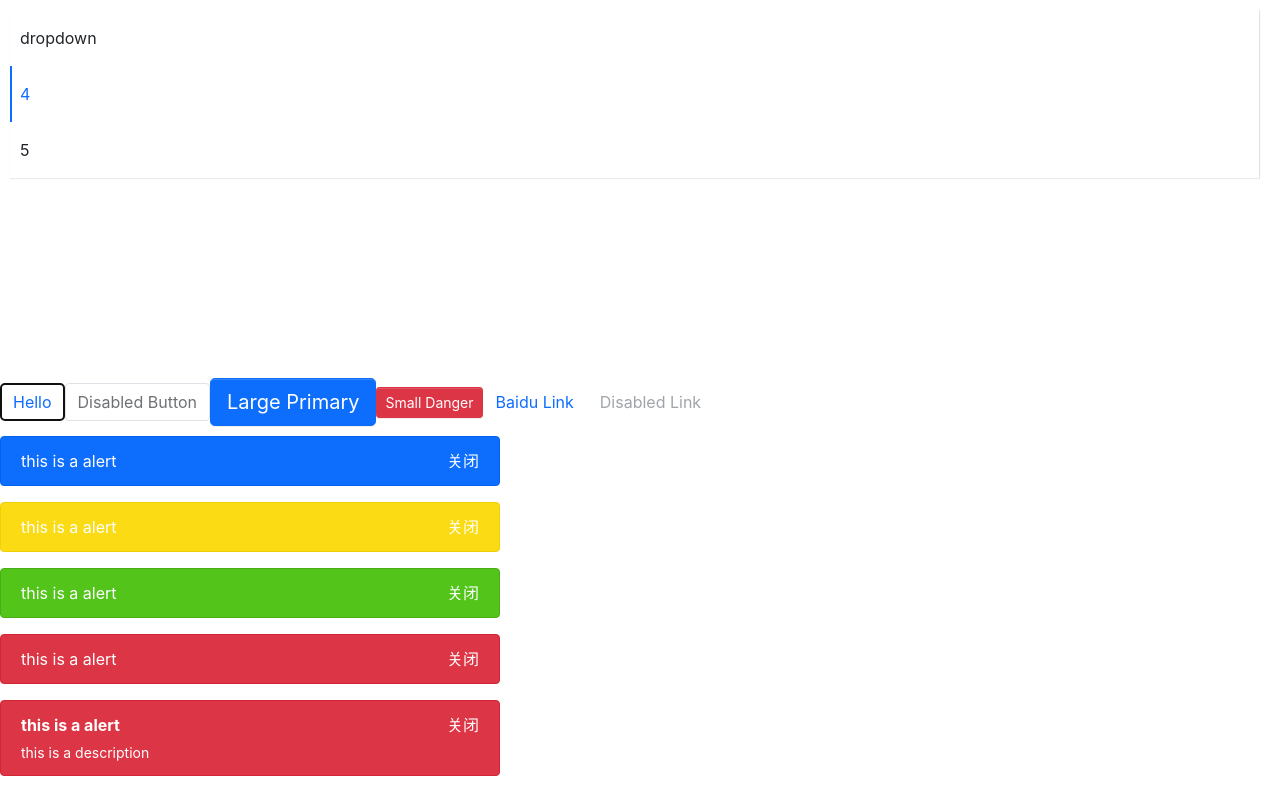
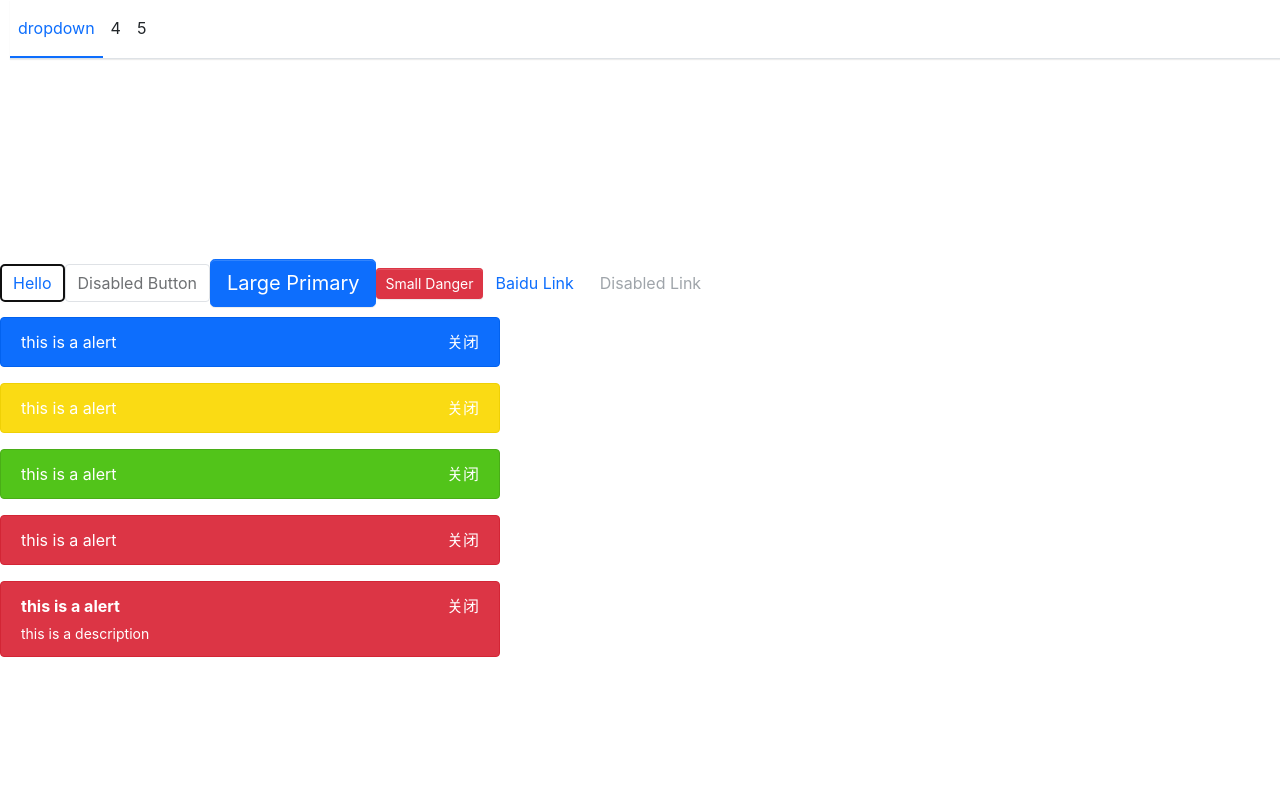
Before and after one commit to coderyjw/jw-ui-react, a React (Create React App) app: page / in a window 1280 px wide. Built offline with nearby package versions, Linux system fonts and the light colour scheme.

Commit message:
SubMenu 组件第三部分

```diff
--- a/src/App.tsx
+++ b/src/App.tsx
@@ -7,8 +7,8 @@ import SubMenu from './components/Menu/subMenu';
 function App() {
   return (
     <div className="App">
-      <Menu style={{marginBottom: '200px',marginLeft: '10px'}} defaultIndex={1} onSelect={index => console.log(index)} mode="vertical">
-        <SubMenu title="dropdown">
+      <Menu style={{marginBottom: '200px',marginLeft: '10px'}} defaultIndex="0" onSelect={index => console.log(index)} mode="horizontal" defaultOpenSubMenus={['0','1','2']}>
+        <SubMenu title="dropdown" >
           <MenuItem>dropdown1</MenuItem>
           <MenuItem>dropdown2</MenuItem>
           <MenuItem>dropdown3</MenuItem>
--- a/src/components/Menu/_style.scss
+++ b/src/components/Menu/_style.scss
@@ -6,24 +6,7 @@
   border-bottom: $menu-border-width solid $menu-border-color;
   box-shadow: $menu-box-shadow;
 
-  > .jw-menu-item {
-    padding:$menu-item-padding-x $menu-item-padding-y;
-    cursor: pointer;
-    transition: $menu-transition;
 
-    &:hover,&:focus {
-      text-decoration: none;
-    }
-    &.is-disabled {
-      color: $menu-item-disabled-color;
-      pointer-events: none;
-      cursor: default;
-    }
-    &.is-active,&:hover {
-      color: $menu-item-active-color;
-      border-bottom: $menu-item-active-border-width solid $menu-item-active-color;
-    }
-  }
   .jw-submenu-item {
     position: relative;
     .jw-submenu-title {
@@ -39,6 +22,13 @@
         transform: rotate(180deg);
       }
     }
+    &.is-disabled {
+      color: $menu-item-disabled-color !important;
+      pointer-events: none;
+      cursor: default;
+    }
+
+
   }
   .jw-submenu {
     display: none;
@@ -58,7 +48,31 @@
       &.is-active, &:hover {
         color: $menu-item-active-color !important;
       }
+      &.is-disabled {
+        color: $menu-item-disabled-color !important;
+        pointer-events: none;
+        cursor: default;
+      }
     }
+  }
+  > .jw-menu-item {
+    padding:$menu-item-padding-x $menu-item-padding-y;
+    cursor: pointer;
+    transition: $menu-transition;
+
+    &:hover,&:focus {
+      text-decoration: none;
+    }
+    &.is-disabled {
+      color: $menu-item-disabled-color;
+      pointer-events: none;
+      cursor: default;
+    }
+    &.is-active,&:hover {
+      color: $menu-item-active-color;
+      border-bottom: $menu-item-active-border-width solid $menu-item-active-color;
+    }
+
   }
 
 }
@@ -66,6 +80,9 @@
 .menu-horizontal {
   >.jw-menu-item {
     border-bottom: $menu-item-active-border-width solid transparent;
+    &.is-disabled.is-active {
+      border-bottom: $menu-border-width solid  $menu-item-disabled-color !important;
+    }
   }
   .jw-submenu {
     position: absolute;
@@ -83,11 +100,15 @@
   border-bottom: 0px;
   margin: 10px 20px;
   border-right: $menu-border-width solid $menu-border-color;
+
   >.jw-menu-item {
     border-left: $menu-item-active-border-width solid transparent;
     &.is-active, &:hover {
       border-bottom: 0px;
       border-left: $menu-item-active-border-width solid $menu-item-active-color;
     }
+    &.is-disabled.is-active {
+      border-left: $menu-border-width solid  $menu-item-disabled-color !important;
+    }
   }
 }
--- a/src/components/Menu/menu.tsx
+++ b/src/components/Menu/menu.tsx
@@ -2,27 +2,29 @@ import classNames from "classnames";
 import React, { createContext, useState } from "react";
 import { MenuItemProps } from './menuItem'
 type MenuMode = 'horizontal' | 'vertical'
-type SelectCallback =  (selectedIndex: number) => void
+type SelectCallback =  (selectedIndex: string) => void
 export interface MenuProps {
   mode?: MenuMode,
-  defaultIndex?: number,
+  defaultIndex?: string,
   className?: string,
   style?: React.CSSProperties,
   onSelect?: SelectCallback,
-  children?: React.ReactNode
+  children?: React.ReactNode,
+  defaultOpenSubMenus?: string[]
 }
 
 interface IMenuContext {
-  index: number,
+  index: string,
   onSelect?: SelectCallback,
-  mode?: MenuMode
+  mode?: MenuMode,
+  defaultOpenSubMenus?: string[]
 }
 
-export const MenuContext =  createContext<IMenuContext>({index: 0})
+export const MenuContext =  createContext<IMenuContext>({index: '0'})
 
 const Menu: React.FC<MenuProps> = props => {
   const { className, mode, defaultIndex,
-   style, children,onSelect } = props
+   style, children,onSelect,defaultOpenSubMenus } = props
 
    const classes = classNames('jw-menu', className,{
     'menu-vertical': mode === 'vertical',
@@ -31,16 +33,17 @@ const Menu: React.FC<MenuProps> = props => {
 
   const [currentActive, setActive] = useState(defaultIndex)
 
-  const handleClick = (index: number) => {
+  const handleClick = (index: string) => {
     setActive(index)
     if(onSelect) {
       onSelect(index)
     }
   }
   const passedContext: IMenuContext = {
-    index: currentActive ? currentActive : 0,
+    index: currentActive ? currentActive : '0',
     onSelect: handleClick,
-    mode
+    mode,
+    defaultOpenSubMenus
   }
 
   const renderChiuldren = () => {
@@ -49,7 +52,7 @@ const Menu: React.FC<MenuProps> = props => {
       const { displayName } =  childElement.type
       if(displayName === 'MenuItem' || displayName === 'SubMenu') {
         return React.cloneElement(childElement, {
-          index
+          index: index.toString()
         })
       } else {
         console.error('Warning: Menu has a child which is not a MenuItem component')
@@ -64,8 +67,9 @@ const Menu: React.FC<MenuProps> = props => {
 }
 
 Menu.defaultProps = {
-  defaultIndex: 0,
-  mode: 'horizontal'
+  defaultIndex: '0',
+  mode: 'horizontal',
+  defaultOpenSubMenus: []
 }
 
 export default Menu
--- a/src/components/Menu/menuItem.tsx
+++ b/src/components/Menu/menuItem.tsx
@@ -3,7 +3,7 @@ import { useContext } from "react"
 import { MenuContext } from './menu'
 
 export interface MenuItemProps {
-  index?: number,
+  index?: string,
   disabled?: boolean,
   className?: string,
   style?: React.CSSProperties,
@@ -21,7 +21,7 @@ const MenuItem: React.FC<MenuItemProps> = props => {
   })
 
   const handleClick = () => {
-    if(context.onSelect && !disabled && (typeof index === 'number')) {
+    if(context.onSelect && !disabled && (typeof index === 'string')) {
       context.onSelect(index)
     }
   }
--- a/src/components/Menu/subMenu.tsx
+++ b/src/components/Menu/subMenu.tsx
@@ -7,22 +7,31 @@ import { MenuItemProps } from './menuItem';
 
 
 export interface SubMenuProps {
-  index?: number;
-  title: string
+  index?: string;
+  disabled?: boolean;
+  title: string;
   className?: string;
   children?: React.ReactNode
 }
 
-const SubMenu: React.FC<SubMenuProps> = ({index, title, className, children}) => {
-  const [ menuOpen, setOpen] = useState(false)
+const SubMenu: React.FC<SubMenuProps> = ({index, title, className, children, disabled}) => {
   const context = useContext(MenuContext)
+  const openSubMenus = context.defaultOpenSubMenus as Array<string>
+  const isOpend = (index && context.mode === 'vertical') ? openSubMenus.includes(index) : false
+  const [ menuOpen, setOpen] = useState(isOpend)
   const classes = classNames('jw-menu-item jw-submenu-item', className, {
-    'is-active': context.index === index
+    'is-active': context.index === index,
+    'is-opened': menuOpen,
+    'is-vertical': context.mode === 'vertical',
+    'is-disabled': disabled,
   })
 
   const handleClick = (e: React.MouseEvent) => {
     e.preventDefault()
     setOpen(!menuOpen)
+    if(context.onSelect && !disabled && (typeof index === 'string')) {
+      context.onSelect(index)
+    }
   }
   let timer: any
   const handleMouse = (e: React.MouseEvent, toggle: boolean) => {
@@ -49,7 +58,10 @@ const SubMenu: React.FC<SubMenuProps> = ({index, title, className, children}) =>
     const childrenComponent = React.Children.map(children, (child,i) => {
       const childElement = child as React.FunctionComponentElement<MenuItemProps>
       if(childElement.type.displayName === 'MenuItem') {
-        return childElement
+        return React.cloneElement(childElement, {
+          index: `${index}-${i}`,
+          disabled
+        })
       } else {
         console.error('Warning: Menu has a child which is not a MenuItem component')
       }
```
Also changed, not shown: 1 other file (tests, documents, lock files or other folders).
